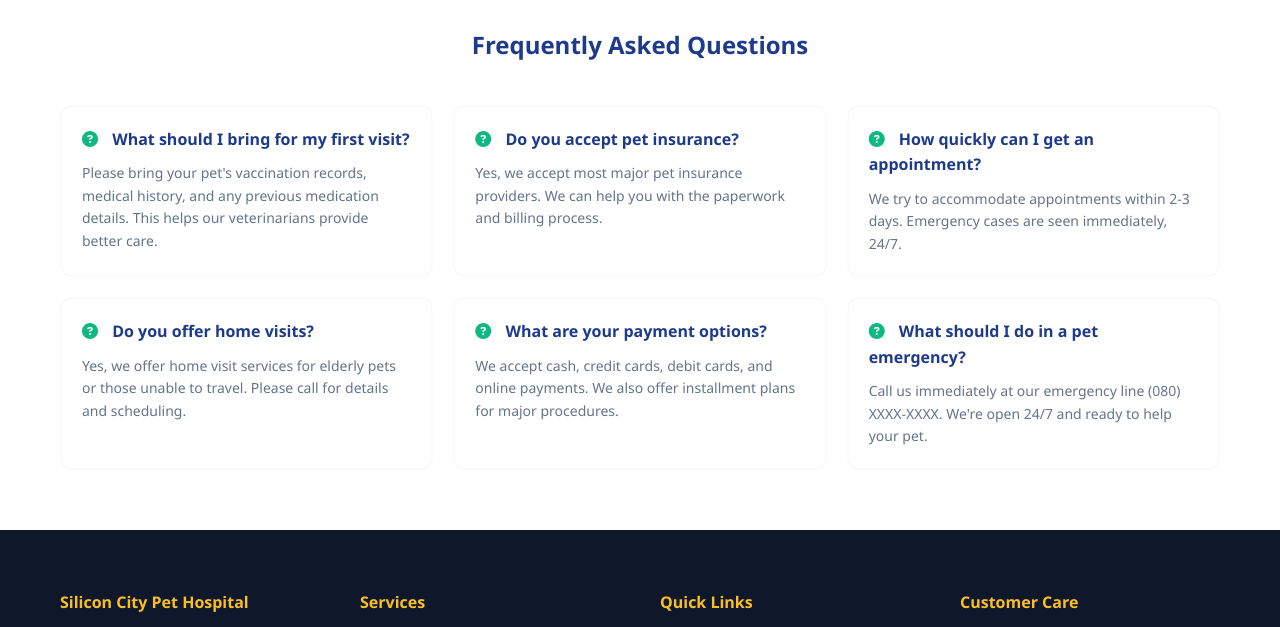
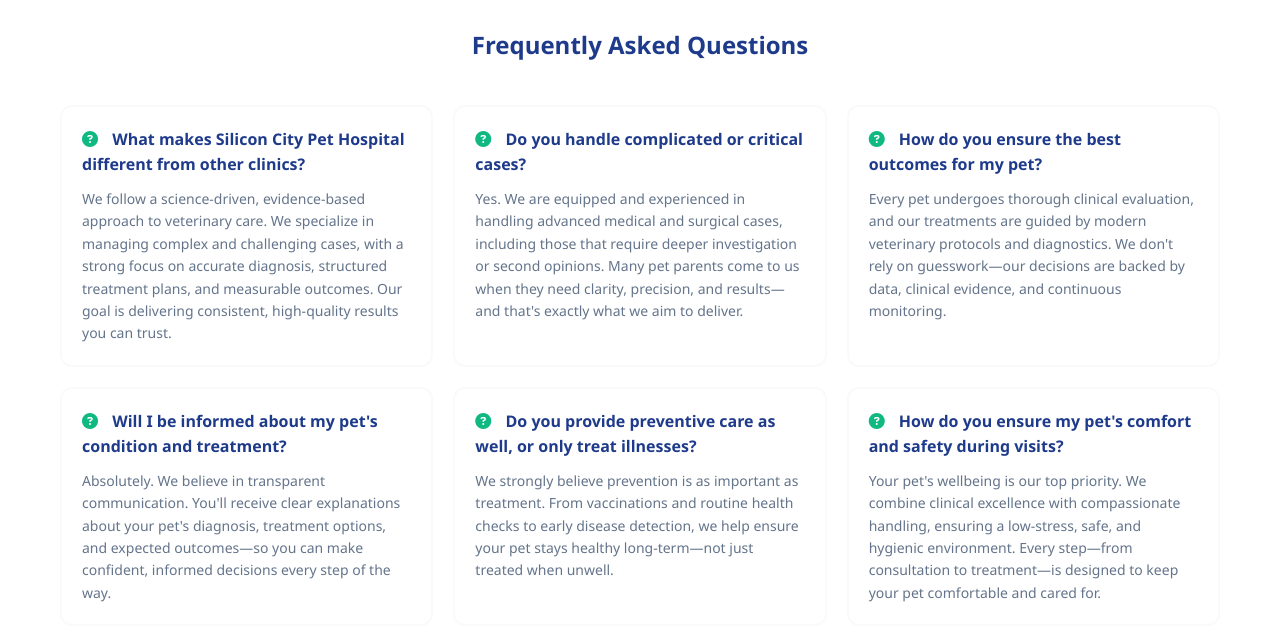
Before and after one commit to bharat111333-code/SPH-V1, a plain HTML site: page contact.html in a window 1280 px wide. Shown: the part 1820-2447 px from the top of the page. Drawn offline with Linux system fonts and the light colour scheme.

Commit message:
Update FAQ section with premium trust-building questions

```diff
--- a/contact.html
+++ b/contact.html
@@ -160,55 +160,55 @@
                     <div style="background: white; border: 2px solid var(--light-bg); padding: 20px; border-radius: var(--border-radius);">
                         <h4 style="color: var(--primary-color); margin-bottom: 10px;">
                             <i class="fas fa-question-circle" style="color: var(--secondary-color); margin-right: 10px;"></i>
-                            What should I bring for my first visit?
+                            What makes Silicon City Pet Hospital different from other clinics?
                         </h4>
                         <p style="color: var(--text-light); font-size: 14px;">
-                            Please bring your pet's vaccination records, medical history, and any previous medication details. This helps our veterinarians provide better care.
+                            We follow a science-driven, evidence-based approach to veterinary care. We specialize in managing complex and challenging cases, with a strong focus on accurate diagnosis, structured treatment plans, and measurable outcomes. Our goal is delivering consistent, high-quality results you can trust.
                         </p>
                     </div>
                     <div style="background: white; border: 2px solid var(--light-bg); padding: 20px; border-radius: var(--border-radius);">
                         <h4 style="color: var(--primary-color); margin-bottom: 10px;">
                             <i class="fas fa-question-circle" style="color: var(--secondary-color); margin-right: 10px;"></i>
-                            Do you accept pet insurance?
+                            Do you handle complicated or critical cases?
                         </h4>
                         <p style="color: var(--text-light); font-size: 14px;">
-                            Yes, we accept most major pet insurance providers. We can help you with the paperwork and billing process.
+                            Yes. We are equipped and experienced in handling advanced medical and surgical cases, including those that require deeper investigation or second opinions. Many pet parents come to us when they need clarity, precision, and results—and that's exactly what we aim to deliver.
                         </p>
                     </div>
                     <div style="background: white; border: 2px solid var(--light-bg); padding: 20px; border-radius: var(--border-radius);">
                         <h4 style="color: var(--primary-color); margin-bottom: 10px;">
                             <i class="fas fa-question-circle" style="color: var(--secondary-color); margin-right: 10px;"></i>
-                            How quickly can I get an appointment?
+                            How do you ensure the best outcomes for my pet?
                         </h4>
                         <p style="color: var(--text-light); font-size: 14px;">
-                            We try to accommodate appointments within 2-3 days. Emergency cases are seen immediately, 24/7.
+                            Every pet undergoes thorough clinical evaluation, and our treatments are guided by modern veterinary protocols and diagnostics. We don't rely on guesswork—our decisions are backed by data, clinical evidence, and continuous monitoring.
                         </p>
                     </div>
                     <div style="background: white; border: 2px solid var(--light-bg); padding: 20px; border-radius: var(--border-radius);">
                         <h4 style="color: var(--primary-color); margin-bottom: 10px;">
                             <i class="fas fa-question-circle" style="color: var(--secondary-color); margin-right: 10px;"></i>
-                            Do you offer home visits?
+                            Will I be informed about my pet's condition and treatment?
                         </h4>
                         <p style="color: var(--text-light); font-size: 14px;">
-                            Yes, we offer home visit services for elderly pets or those unable to travel. Please call for details and scheduling.
+                            Absolutely. We believe in transparent communication. You'll receive clear explanations about your pet's diagnosis, treatment options, and expected outcomes—so you can make confident, informed decisions every step of the way.
                         </p>
                     </div>
                     <div style="background: white; border: 2px solid var(--light-bg); padding: 20px; border-radius: var(--border-radius);">
                         <h4 style="color: var(--primary-color); margin-bottom: 10px;">
                             <i class="fas fa-question-circle" style="color: var(--secondary-color); margin-right: 10px;"></i>
-                            What are your payment options?
+                            Do you provide preventive care as well, or only treat illnesses?
                         </h4>
                         <p style="color: var(--text-light); font-size: 14px;">
-                            We accept cash, credit cards, debit cards, and online payments. We also offer installment plans for major procedures.
+                            We strongly believe prevention is as important as treatment. From vaccinations and routine health checks to early disease detection, we help ensure your pet stays healthy long-term—not just treated when unwell.
                         </p>
                     </div>
                     <div style="background: white; border: 2px solid var(--light-bg); padding: 20px; border-radius: var(--border-radius);">
                         <h4 style="color: var(--primary-color); margin-bottom: 10px;">
                             <i class="fas fa-question-circle" style="color: var(--secondary-color); margin-right: 10px;"></i>
-                            What should I do in a pet emergency?
+                            How do you ensure my pet's comfort and safety during visits?
                         </h4>
                         <p style="color: var(--text-light); font-size: 14px;">
-                            Call us immediately at our emergency line (080) XXXX-XXXX. We're open 24/7 and ready to help your pet.
+                            Your pet's wellbeing is our top priority. We combine clinical excellence with compassionate handling, ensuring a low-stress, safe, and hygienic environment. Every step—from consultation to treatment—is designed to keep your pet comfortable and cared for.
                         </p>
                     </div>
                 </div>
```
